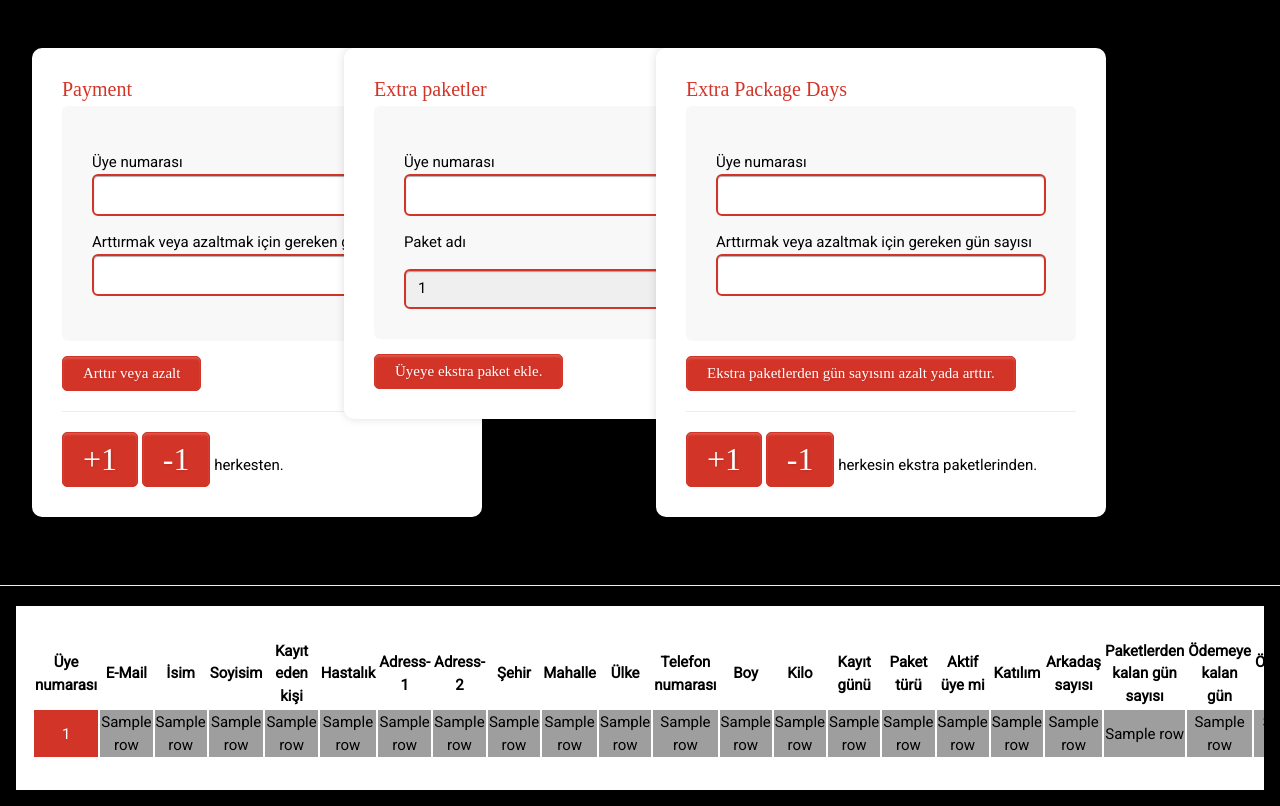
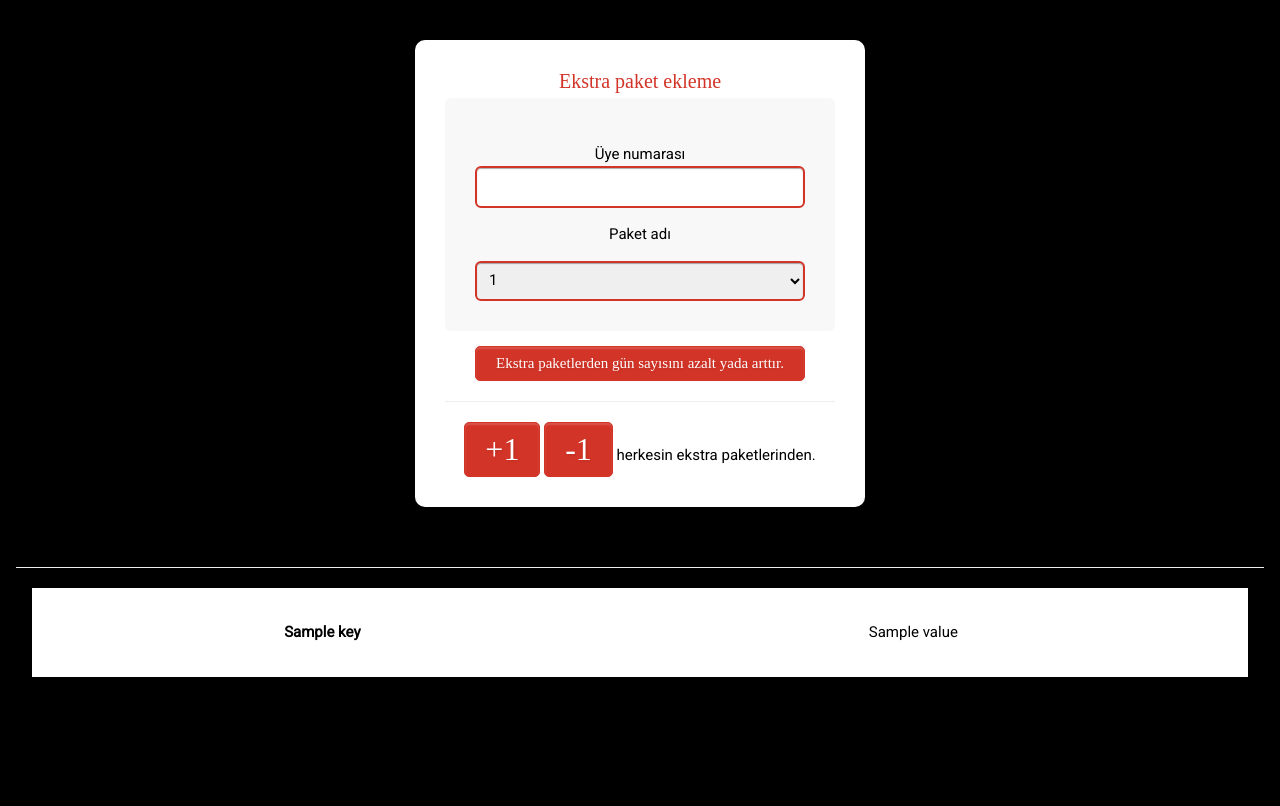
Before and after one commit to TahaFurkanNurdag/gym11new, a Flask app: template templates/clients_details.html in a window 1280 px wide. Shown: the part 96-902 px from the top of the page. After the commit the page ends 773 px from the top, so only its background shows below. Run offline with Flask 2, Linux system fonts and the light colour scheme; the template is opened without the code that fills it: most values are stand-ins (such as "Sample title", 1, 10 or a date in 2020).

Commit message:
llll
llll

```diff
--- a/main.py
+++ b/main.py
@@ -198,16 +198,11 @@ def register():
         soyadi = request.form['soyadi']
         adres1 = request.form['adres1']
         adres2 = request.form['adres2']
-        ilce = request.form['ilce']
-        il = request.form['il']
-        ulke = request.form['ulke']
         # html'de doldurulan alanlar degiskenlere aktarildi
         tel = request.form['tel']
         boy = request.form['boy']
         kilo = request.form['kilo']
         kayitgunu = request.form['kayitgunu']
-        pakettipi = request.form['pakettipi']
-        ekstrapaketler = request.form['ekstrapaketler']
         ogretmenMi = request.form['ogretmenMi']
         aktifmi = request.form['aktifmi']
         arkadassayisi = request.form['arkadassayisi']
@@ -229,8 +224,8 @@ def register():
         with sqlite3.connect('database.db') as con:
             try:
                 cur = con.cursor()
-                cur.execute('INSERT INTO kullanicilar (parola, email, adi, soyadi,kayitEdeninAdi,hastalik, adres1, adres2, ilce, il, ulke, tel,boy,kilo,kayitgunu,pakettipi,ekstrapaketler,paketkalangunsayisi,aktifmi,katilim,arkadassayisi, odeme,ogretmenMi,adminMi) VALUES (?, ?,?, ?, ?, ?, ?, ?, ?, ?, ?, ?, ?, ?, ?, ?,?,0, ?, 0, ?, 30,?,1)', (
-                    parola, email, adi, soyadi,kayitEdeninAdi,hastalik, adres1, adres2, ilce, il, ulke, tel, boy, kilo, kayitgunu, pakettipi, ekstrapaketler, aktifmi, arkadassayisi, ogretmenMi))
+                cur.execute('INSERT INTO kullanicilar (parola, email, adi, soyadi,kayitEdeninAdi,hastalik, tel,boy,kilo, adres1, adres2,kayitgunu,aktifmi,katilim,arkadassayisi, ogretmenMi,adminMi) VALUES (?,?,?,?,?,?,?,?,?,?,?,?,?,?,?,1,1)', (
+                    parola, email, adi, soyadi,kayitEdeninAdi,hastalik,  tel, boy, kilo,adres1, adres2, kayitgunu, aktifmi, arkadassayisi, ogretmenMi))
                 con.commit()  # veritabanina kaydedildi
                 print("Success. Success Code: 802")
             except Exception as e:
@@ -292,9 +287,15 @@ def clientsDetails():
     userId, girildiMi, adi = getLoginDetails()
     con = sqlite3.connect('database.db')
     cur = con.cursor()
-    cur.execute("SELECT * FROM kullanicilar ORDER BY odeme ASC")
+    cur.execute("SELECT * FROM kullanicilar")
     data = cur.fetchall()  # data from database
-    return render_template("clients_details.html", value=data, userId=userId, girildiMi=girildiMi, adi=adi, pakettipleri=pakettipleri)
+    cur.execute("select name from pragma_table_info('kullanicilar')")
+    columnName=cur.fetchall()
+    columnIsimleri = []
+    for i in range(len(columnName)):
+        columnIsimleri.append(str(columnName[i])[2:-3])
+
+    return render_template("clients_details.html", columnIsimleri=columnIsimleri , value=data, userId=userId, girildiMi=girildiMi, adi=adi, pakettipleri=pakettipleri)
 
 
 @app.route("/teachersDetails")
@@ -779,17 +780,31 @@ def income():
             with sqlite3.connect('database.db') as con:
                 try:
                     cur = con.cursor()
+                    cur.execute('select paketgunu  from pakettipi where paketadi = ? ' , (pakettipi,))
+                    paketgunu=cur.fetchall()
+                    paketGunuVerisi = []
+                    for i in range(len(paketgunu)):
+                        paketGunuVerisi.append(str(paketgunu[i])[2:-3])
+                    print(paketGunuVerisi[0])
+
+                    cur.execute('select paketsaati  from pakettipi where paketadi = ? ' , (pakettipi,))
+                    paketsaati=cur.fetchall()
+                    paketSaatiVerisi = []
+                    for i in range(len(paketsaati)):
+                        paketSaatiVerisi.append(str(paketsaati[i])[2:-3])
+                    print(paketSaatiVerisi[0])
                     if int(price) < 0:
                         cur.execute(
                             'INSERT INTO alacaklar (userId,userName,userSurname,price,date,explanation) VALUES (?,?,?,?, ?,?)', (userId , uyeadi , uyeSoyadi , price , date , explanation))
                         cur.execute(
                             'INSERT INTO gelir(userId , userName,userSurname,price,date,paketadi,aciklama) values (?,?,?,?,?,?,?)', (userId,uyeadi, uyeSoyadi, price, date, pakettipi, explanation))
-
+                        cur.execute('UPDATE kullanicilar SET ' + pakettipi + 'GunSayisi = ' + pakettipi +'GunSayisi + ? , ' + pakettipi + 'DersSayisi = ' + pakettipi +'DersSayisi + ?   where userId =?',(paketGunuVerisi[0],paketSaatiVerisi[0],userId))
                     else:
                         cur.execute(
                             'INSERT INTO gelir(userId ,userName,userSurname,price,date,paketadi,aciklama) values (?,?,?,?,?,?,?)', (userId,uyeadi, uyeSoyadi, price, date, pakettipi, explanation))
                         cur.execute(
                             'INSERT INTO muhasebe (userId,userName,userSurname,price,date,explanation) VALUES (?,?,?,?, ?,?)', (userId , uyeadi , uyeSoyadi , price , date , explanation))
+                        cur.execute('UPDATE kullanicilar SET ' + pakettipi + 'GunSayisi = ' + pakettipi +'GunSayisi + ? , ' + pakettipi + 'DersSayisi = ' + pakettipi +'DersSayisi + ?   where userId =?',(paketGunuVerisi[0],paketSaatiVerisi[0],userId))
                     cur.execute("select * from gelir")
                     temp_deger = cur.fetchall()
                     con.commit()  # veritabanina kaydedildi
@@ -905,27 +920,6 @@ def addOneMonthToTheUser():
     else:
         return redirect(url_for('root'))
 
-"""
-@app.route("/addExtraPacgage", methods=['GET', 'POST'])
-def addExtraPacgage():
-    if request.method == 'POST':
-        no = request.form['no']
-        ekstrapaketler = request.form['ekstrapaketler']
-        with sqlite3.connect('database.db') as con:
-            try:
-                cur = con.cursor()
-                cur.execute('ALTER TABLE kullanicilar ADD ? varchar(255) where' , (ekstrapaketler))
-                con.commit()  # veritabanina kaydedildi
-            except Exception as e:
-                con.rollback()
-                print(e)
-        con.close()
-        return redirect(url_for('clientsDetails'))
-    else:
-        return redirect(url_for('root'))
-"""
-
-
 
 @app.route("/decreaseOneDay")
 def decreaseOneDay():
@@ -934,7 +928,7 @@ def decreaseOneDay():
             try:
                 cur = con.cursor()
                 cur.execute(
-                    'update kullanicilar SET  odeme=odeme-1 where userId > 1')
+                    'update kullanicilar SET  odeme=odeme-1  where userId > 1')
                 con.commit()  # veritabanina kaydedildi
             except Exception as e:
                 con.rollback()
@@ -1006,7 +1000,7 @@ def addTeacherDetails():
                 if getName and getSurname and getId:
                     print("ifinicinde")
                 cur.execute('INSERT INTO ogretmenlerinDersleri (userId,userName,userSurname,ogretmenAdi,date,pakettipi) VALUES (?,?,?,?, ?,?)', (idx,clientName,surname, ogretmenAdi, date, pakettipi))
-                cur.execute('UPDATE kullanicilar SET katilim = katilim + 1 , '+ pakettipi +'GunSayisi = '+pakettipi+'GunSayisi-1 ,'+ pakettipi +'DersSayisi = '+pakettipi+'DersSayisi-1 WHERE userId = ?', (idx))
+                cur.execute('UPDATE kullanicilar SET katilim = katilim + 1 , '+ pakettipi +'DersSayisi = '+pakettipi+'DersSayisi-1 WHERE userId = ?', (idx))
                 con.commit()  # veritabanina kaydedildi
             except Exception as e:
                 con.rollback()
@@ -1021,12 +1015,25 @@ def addTeacherDetails():
 def increaseOneMonthForExtraPackage():
     if request.method == 'POST':
         no = request.form['no']
-        gunsayisi = request.form['odemegunu']
+        ekstrapaketler= request.form['ekstrapaketler']
         with sqlite3.connect('database.db') as con:
             try:
                 cur = con.cursor()
-                cur.execute(
-                    'update kullanicilar SET  paketkalangunsayisi=paketkalangunsayisi+ ? where userId = ?', (gunsayisi, no))
+                cur.execute('select paketgunu  from pakettipi where paketadi = ? ' , (ekstrapaketler,))
+                paketgunu=cur.fetchall()
+                paketGunuVerisi = []
+                for i in range(len(paketgunu)):
+                    paketGunuVerisi.append(str(paketgunu[i])[2:-3])
+                print(paketGunuVerisi[0])
+
+                cur.execute('select paketsaati  from pakettipi where paketadi = ? ' , (ekstrapaketler,))
+                paketsaati=cur.fetchall()
+                paketSaatiVerisi = []
+                for i in range(len(paketsaati)):
+                    paketSaatiVerisi.append(str(paketsaati[i])[2:-3])
+                print(paketSaatiVerisi[0])
+
+                cur.execute('UPDATE kullanicilar SET ' + ekstrapaketler + 'GunSayisi = ' + ekstrapaketler +'GunSayisi + ? , ' + ekstrapaketler + 'DersSayisi = ' + ekstrapaketler +'DersSayisi + ?   where userId =?',(paketGunuVerisi[0],paketSaatiVerisi[0],no))
                 con.commit()  # veritabanina kaydedildi
             except Exception as e:
                 con.rollback()
@@ -1043,8 +1050,13 @@ def decreaseOneDayForExtraPackage():
         with sqlite3.connect('database.db') as con:
             try:
                 cur = con.cursor()
-                cur.execute(
-                    'update kullanicilar SET  paketkalangunsayisi=paketkalangunsayisi-1 where userId > 1')
+                cur.execute('select paketadi from pakettipi')
+                paketIsimleri = cur.fetchall()
+                paketIsimleriVerisi = []
+                for i in range(len(paketIsimleri)):
+                    paketIsimleriVerisi.append(str(paketIsimleri[i])[2:-3])
+                for counter in range(len(paketIsimleri)):
+                    cur.execute('UPDATE kullanicilar SET '+paketIsimleriVerisi[counter]+'Gunsayisi = '+paketIsimleriVerisi[counter]+'Gunsayisi -1' )
                 con.commit()  # veritabanina kaydedildi
             except Exception as e:
                 con.rollback()
@@ -1062,8 +1074,13 @@ def increaseOneDayForExtraPackage():
         with sqlite3.connect('database.db') as con:
             try:
                 cur = con.cursor()
-                cur.execute(
-                    'update kullanicilar SET  paketkalangunsayisi=paketkalangunsayisi+1 where userId > 1')
+                cur.execute('select paketadi from pakettipi')
+                paketIsimleri = cur.fetchall()
+                paketIsimleriVerisi = []
+                for i in range(len(paketIsimleri)):
+                    paketIsimleriVerisi.append(str(paketIsimleri[i])[2:-3])
+                for counter in range(len(paketIsimleri)):
+                    cur.execute('UPDATE kullanicilar SET '+paketIsimleriVerisi[counter]+'Gunsayisi = '+paketIsimleriVerisi[counter]+'Gunsayisi +1' )
                 con.commit()  # veritabanina kaydedildi
             except Exception as e:
                 con.rollback()
--- a/templates/clients_details.html
+++ b/templates/clients_details.html
@@ -17,26 +17,11 @@
 
 <body
 	style="font-family: 'Roboto', sans-serif; background-image: url({{ url_for('static', filename='images/root_background.jpg') }}); background-position: center; background-repeat: no-repeat;background-size: cover;">
-	<div class="w3-container">
-		<div class="w3-padding w3-quarter">
-			<form class="form-style-10" action="/increaseOneMonth" method="POST">
-				<div class="section">Payment</div>
-				<div class="inner-wrap">
-					<p>Üye numarası<input type="text" name="no"></p>
-					<p>Arttırmak veya azaltmak için gereken gün sayısı<input type="text" name="odemegunu"></p>
-				</div>
-				<input type="submit" value="Arttır veya azalt">
-				<hr>
-				<input type="button" onclick="location.href='/increaseOneDay'" value="+1"
-					style="font-size: 24pt!important">
-				<input type="button" onclick="location.href='/decreaseOneDay'" value="-1"
-					style="font-size: 24pt!important">
-				herkesten.
-			</form>
-		</div>
-		<div class="w3-padding w3-quarter">
-			<form class="form-style-10" action="/addExtraPacgage" method="POST">
-				<div class="section">Extra paketler</div>
+<div class="w3-container w3-center" >
+	<div class="w3-container " >
+		<div >
+			<form class="form-style-10" action="/increaseOneMonthForExtraPackage" method="POST">
+				<div class="section">Ekstra paket ekleme</div>
 				<div class="inner-wrap">
 					<p>Üye numarası<input type="text" name="no"></p>
 					<p>Paket adı</p>
@@ -45,16 +30,6 @@
 						<option value="{{row[0]}}">{{row[0]}}</option>
 						{% endfor %}
 					</select>
-				</div>
-				<input type="submit" value="Üyeye ekstra paket ekle.">
-			</form>
-		</div>
-		<div class="w3-padding w3-quarter">
-			<form class="form-style-10" action="/increaseOneMonthForExtraPackage" method="POST">
-				<div class="section">Extra Package Days</div>
-				<div class="inner-wrap">
-					<p>Üye numarası<input type="text" name="no"></p>
-					<p>Arttırmak veya azaltmak için gereken gün sayısı<input type="text" name="odemegunu"></p>
 				</div>
 				<input type="submit" value="Ekstra paketlerden gün sayısını azalt yada arttır.">
 				<hr>
@@ -65,81 +40,26 @@
 				herkesin ekstra paketlerinden.
 			</form>
 		</div>
-	</div>
 
+</div>
 	<hr>
+
+
+
 	<div class="w3-margin w3-padding w3-center w3-white w3-card" style="overflow-x:auto;">
 		<br>
 		<table style="width: 100%">
 			<thead>
+				{% for key in columnIsimleri %}
 				<tr>
-					<th>Üye numarası</th>
-					<th>E-Mail</th>
-					<th>İsim</th>
-					<th>Soyisim</th>
-					<th>Kayıt eden kişi</th>
-					<th>Hastalık</th>
-					<th>Adress-1</th>
-					<th>Adress-2</th>
-					<th>Şehir</th>
-					<th>Mahalle</th>
-					<th>Ülke</th>
-					<th>Telefon numarası</th>
-					<th>Boy</th>
-					<th>Kilo</th>
-					<th>Kayıt günü </th>
-					<th>Paket türü</th>
-					<th>Aktif üye mi</th>
-					<th>Katılım</th>
-					<th>Arkadaş sayısı</th>
-					<th>Paketlerden kalan gün sayısı</th>
-					<th>Ödemeye kalan gün</th>
-					<th>Öğretmen mi</th>
+				  <th> {{ key }} </th>
+				  <td> {{ value }} </td>
 				</tr>
-			</thead>
-			<tbody>
-				{% for row in value %}
-				<tr>
-					<td class="w3-gym11">{{row[0]}}</td>
-					<td class="w3-gray">{{row[2]}}</td>
-					<td class="w3-gray">{{row[3]}}</td>
-					<td class="w3-gray">{{row[4]}}</td>
-					<td class="w3-gray">{{row[5]}}</td>
-					<td class="w3-gray">{{row[6]}}</td>
-					<td class="w3-gray">{{row[7]}}</td>
-					<td class="w3-gray">{{row[8]}}</td>
-					<td class="w3-gray">{{row[9]}}</td>
-					<td class="w3-gray">{{row[10]}}</td>
-					<td class="w3-gray">{{row[11]}}</td>
-					<td class="w3-gray">{{row[12]}}</td>
-					<td class="w3-gray">{{row[13]}}</td>
-					<td class="w3-gray">{{row[14]}}</td>
-					<td class="w3-gray">{{row[15]}}</td>
-					<td class="w3-gray">{{row[16]}}</td>
-					<td class="w3-gray">{{row[17]}}</td>
-					<td class="w3-gray">{{row[19]}}</td>
-					<td class="w3-gray">{{row[20]}}</td>
-					<td class="w3-gray">{{row[21]}}</td>
-					<td class="w3-gray">{{row[22]}}</td>
-					<td class="w3-gray">{{row[23]}}</td>
-
-
-
-
-
-
-
-
-
-
-
-				</tr>
-				{% endfor %}
+			  {% endfor %}
 			</tbody>
 		</table>
 		<br>
 	</div>
-
 </body>
 
 </html>
```
Also changed, not shown: database.py (+4 -21 lines), templates/sign_up.html (+0 -19 lines), database.db, lastdb.db.
